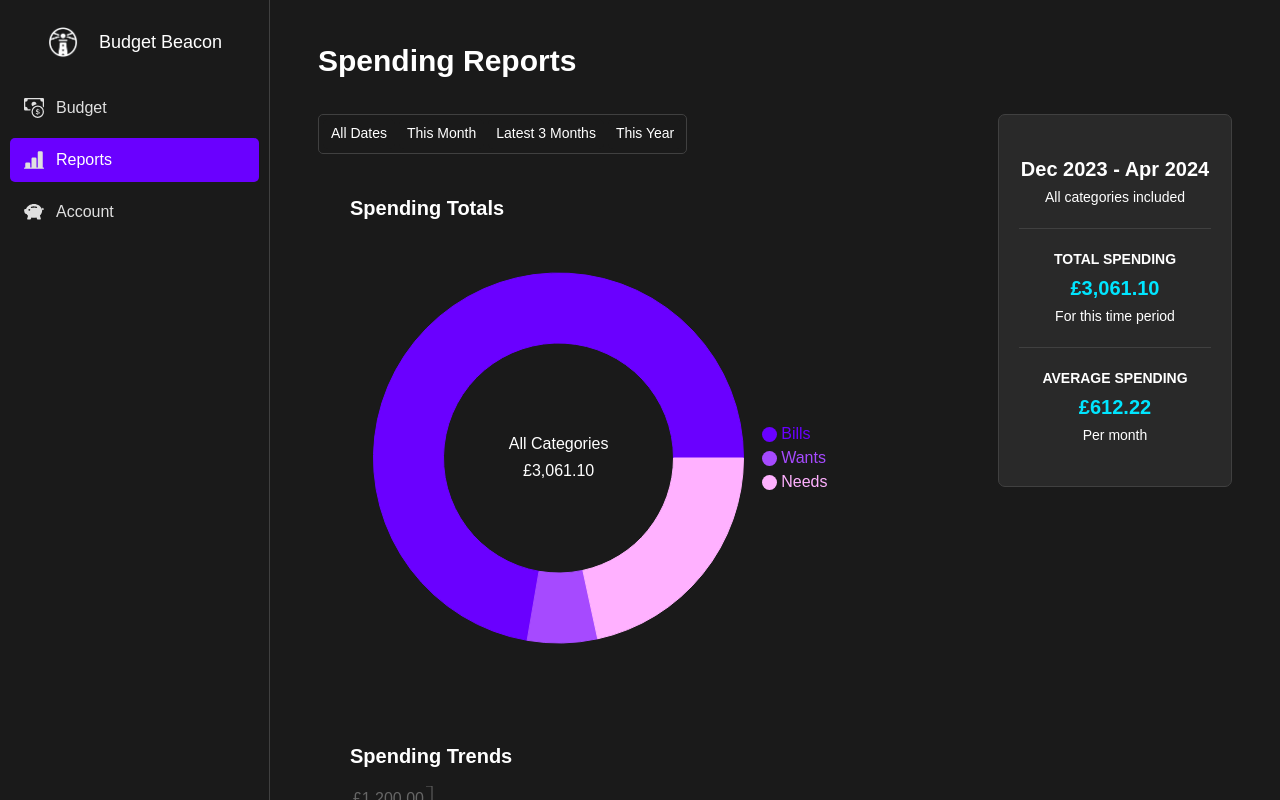
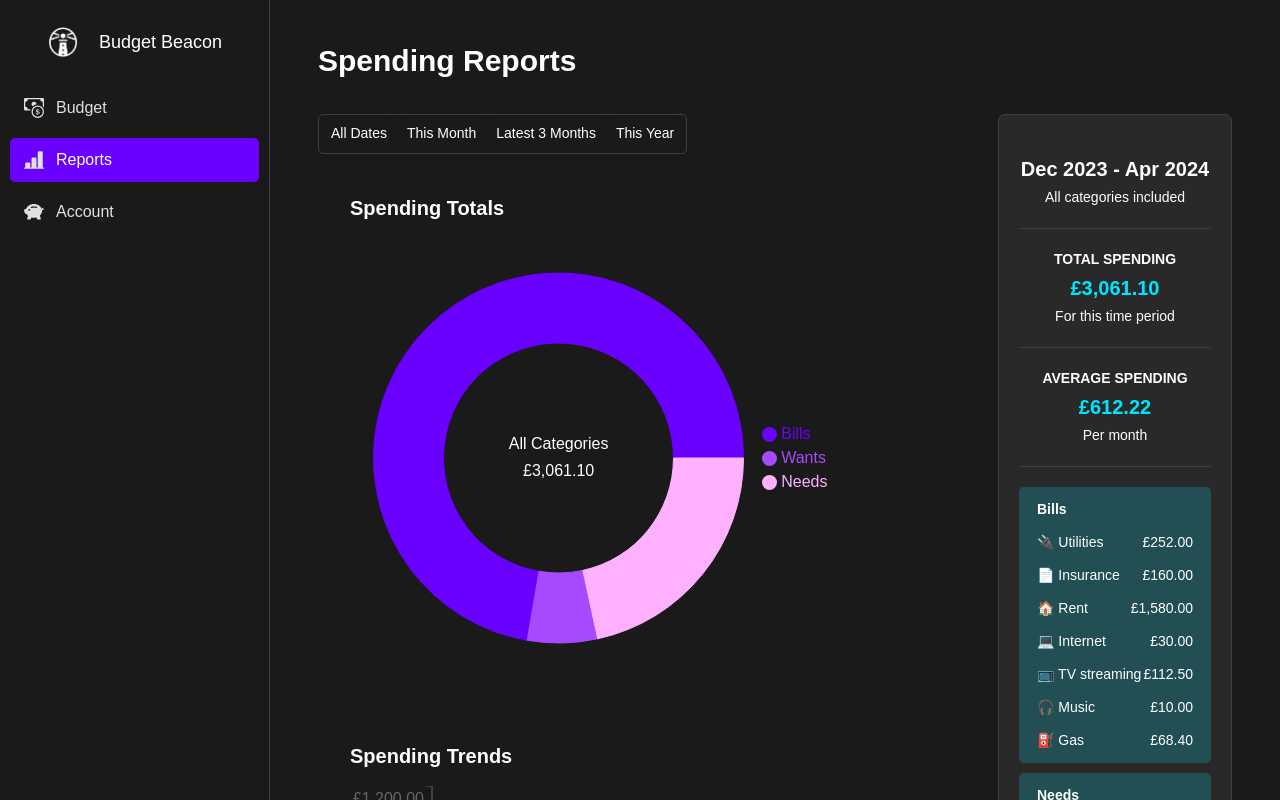
Before and after one commit to lawjingw/budget-beacon, a React (Vite) app: page /reports in a window 1280 px wide. Built offline with nearby package versions, Linux system fonts and the light colour scheme.

Commit message:
Updated reports

```diff
--- a/src/App.jsx
+++ b/src/App.jsx
@@ -9,6 +9,7 @@ const router = createBrowserRouter([
     path: "/",
     element: <AppLayout />,
     children: [
+      { index: true, element: <Bedget /> },
       { path: "account", element: <Account /> },
       { path: "budget", element: <Bedget /> },
       { path: "reports", element: <Reports /> },
--- /dev/null
+++ b/src/features/reports/CategoriesSpending.jsx
@@ -0,0 +1,37 @@
+import styled from "styled-components";
+import { floatify } from "../../utils/helpers";
+import CategorySpending from "./CategorySpending";
+
+const StyledCategoriesSpending = styled.div`
+  padding: 2rem 0;
+  display: flex;
+  color: var(--color-text-100);
+  flex-direction: column;
+  row-gap: 1rem;
+`;
+
+function CategoriesSpending({ transactions }) {
+  const spendingSummary = transactions
+    .reduce((acc, { budgetId, cashFlow, amount }) => {
+      const existingEntry = acc.find((entry) => entry.budgetId === budgetId);
+      if (existingEntry) {
+        existingEntry.spending =
+          cashFlow === "outflow"
+            ? floatify(existingEntry.spending + amount)
+            : floatify(existingEntry.spending - amount);
+      } else if (budgetId !== "readyToAssign") {
+        acc.push({ budgetId, spending: amount });
+      }
+      return acc;
+    }, [])
+    .filter((category) => category.spending !== 0);
+  return (
+    <StyledCategoriesSpending>
+      <CategorySpending group="Bills" spendingSummary={spendingSummary} />
+      <CategorySpending group="Needs" spendingSummary={spendingSummary} />
+      <CategorySpending group="Wants" spendingSummary={spendingSummary} />
+    </StyledCategoriesSpending>
+  );
+}
+
+export default CategoriesSpending;
--- /dev/null
+++ b/src/features/reports/CategorySpending.jsx
@@ -0,0 +1,42 @@
+import styled from "styled-components";
+import Spending from "./Spending";
+
+const StyledCategorySpending = styled.div`
+  background-color: var(--color-bg-400);
+  padding: 1.2rem 1.8rem;
+  border-radius: var(--border-radius-sm);
+
+  & header {
+    font-size: 1.4rem;
+    font-weight: 600;
+    color: var(--color-text-100);
+  }
+`;
+
+const groups = {
+  bills: ["1", "2", "7", "9", "11", "12", "13"],
+  needs: ["3", "6", "14", "15"],
+  wants: ["4", "5", "8", "10"],
+};
+
+function CategorySpending({ group, spendingSummary }) {
+  const spendingByGroup = spendingSummary.filter((item) =>
+    groups[group.toLowerCase()].includes(item.budgetId)
+  );
+
+  return (
+    <StyledCategorySpending>
+      <header>{group}</header>
+      {spendingByGroup.map((spendingByCategory) => {
+        return (
+          <Spending
+            spendingByCategory={spendingByCategory}
+            key={spendingByCategory.budgetId}
+          />
+        );
+      })}
+    </StyledCategorySpending>
+  );
+}
+
+export default CategorySpending;
--- a/src/features/reports/ReportPanel.jsx
+++ b/src/features/reports/ReportPanel.jsx
@@ -5,6 +5,7 @@ import { useSearchParams } from "react-router-dom";
 import { useSelector } from "react-redux";
 import { selectTransactions } from "../account/accountSlice";
 import { differenceInMonths, format } from "date-fns";
+import CategoriesSpending from "./CategoriesSpending";
 
 const Panel = styled.div`
   border: 1px solid var(--color-bg-300);
@@ -31,10 +32,7 @@ const Spending = styled.div`
   align-items: center;
   row-gap: 0.4rem;
   padding: 2rem 0;
-
-  &:not(:last-child) {
-    border-bottom: 1px solid var(--color-bg-300);
-  }
+  border-bottom: 1px solid var(--color-bg-300);
 
   & header {
     font-size: 1.4rem;
@@ -107,6 +105,7 @@ function ReportPanel() {
         <Heading as="h2">{averageSpending}</Heading>
         <p>Per month</p>
       </Spending>
+      <CategoriesSpending transactions={transactions} />
     </Panel>
   );
 }
--- /dev/null
+++ b/src/features/reports/Spending.jsx
@@ -0,0 +1,25 @@
+import { useSelector } from "react-redux";
+import { selectCategoryById } from "../budget/budgetSlice";
+import { formatCurrency } from "../../utils/helpers";
+import styled from "styled-components";
+
+const StyledSpending = styled.div`
+  padding-top: 1.2rem;
+  display: flex;
+  justify-content: space-between;
+`;
+
+function Spending({ spendingByCategory }) {
+  const category = useSelector((state) =>
+    selectCategoryById(state, spendingByCategory.budgetId)
+  );
+
+  return (
+    <StyledSpending>
+      <div>{category}</div>
+      <div>{formatCurrency(spendingByCategory.spending)}</div>
+    </StyledSpending>
+  );
+}
+
+export default Spending;
--- a/src/features/reports/SpendingTotalChart.jsx
+++ b/src/features/reports/SpendingTotalChart.jsx
@@ -8,10 +8,7 @@ import {
   ResponsiveContainer,
   Tooltip,
 } from "recharts";
-import { useSelector } from "react-redux";
-import { selectTransactions } from "../account/accountSlice";
 import { floatify, formatCurrency } from "../../utils/helpers";
-import { useSearchParams } from "react-router-dom";
 
 const ChartBox = styled.div`
   padding: 2.4rem 3.2rem;
@@ -63,7 +60,7 @@ function prepareData(startData, transactions) {
         return calSpending(arr, "Wants", cur.cashFlow, cur.amount);
       return arr;
     }, startData)
-    .filter((item) => item.value > 0);
+    .filter((item) => item.value !== 0);
 
   return data;
 }
--- a/src/features/reports/SpendingTrendChart.jsx
+++ b/src/features/reports/SpendingTrendChart.jsx
@@ -9,11 +9,8 @@ import {
 } from "recharts";
 import styled from "styled-components";
 import Heading from "../../ui/Heading";
-import { useSelector } from "react-redux";
-import { selectTransactions } from "../account/accountSlice";
 import { floatify, formatCurrency } from "../../utils/helpers";
 import { format } from "date-fns";
-import { useSearchParams } from "react-router-dom";
 
 const ChartBox = styled.div`
   padding: 2.4rem 3.2rem;
```
